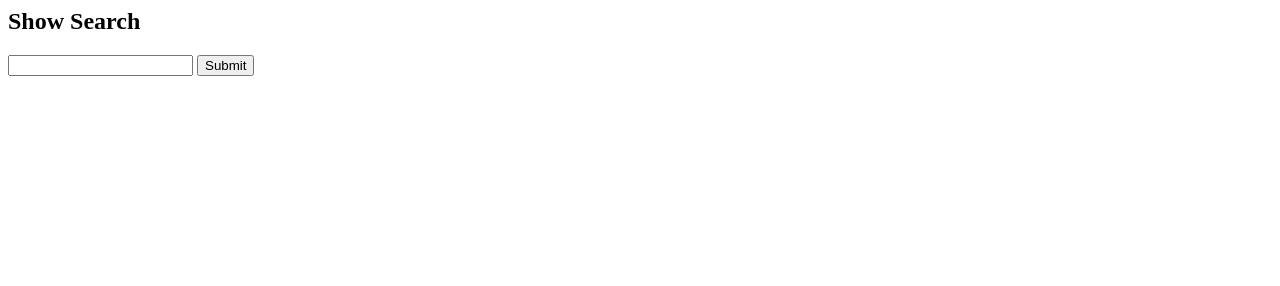
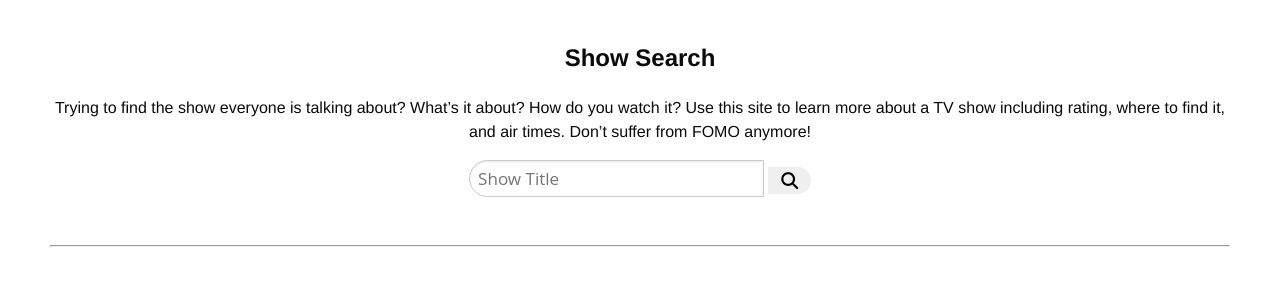
Before and after one commit to MelissaAJohnson/phase-1-project, a plain HTML site: page index.html in a window 1280 px wide. Drawn offline with Linux system fonts and the light colour scheme.

Commit message:
Initial MVP

```diff
--- a/index.css
+++ b/index.css
@@ -0,0 +1,93 @@
+body {
+    margin: 40px 50px;
+    padding: 0;
+    background: #fefefe;
+    font-family: helvetica neue,Helvetica,Roboto,Arial,sans-serif;
+    font-weight: 400;
+    line-height: 1.5;
+    color: #0a0a0a;
+}
+
+.header {
+    text-align: center;
+}
+
+#search {
+    display: inline-block;
+    border-radius: 2rem 0 0 2rem;
+    height: 2.3rem;
+    width: 50%
+}
+
+input {
+    margin: 5px;
+}
+
+[type=text], textarea {
+    display: block;
+    box-sizing: border-box;
+    width: 100%;
+    height: 2.6rem;
+    margin: 0 0 1.0666666667rem;
+    padding: 0.5333333333rem;
+    border: 1px solid #cacaca;
+    border-radius: 0;
+    background-color: #fefefe;
+    box-shadow: inset 0 1px 2px rgb(10 10 10 / 10%);
+    font-family: open sans,sans-serif;
+    font-size: 1.0666666667rem;
+    font-weight: 400;
+    line-height: 1.5;
+    color: #0a0a0a;
+    transition: box-shadow .5s,border-color .25s ease-in-out;
+}
+
+button {
+    display: inline-block;
+    vertical-align: middle;
+    padding: 0.9em 0.9em;
+    border: 1px solid transparent;
+    border-radius: 0;
+    font-family: inherit;
+    font-size: .85rem;
+    line-height: 1;
+    text-align: center;
+    cursor: pointer;
+}
+
+.header #search button {
+    border-radius: 0 2rem 2rem 0;
+    display: inline-block;
+    border-bottom: none;
+}
+
+img {
+    width:200px;
+}
+
+.left {
+    float: left!important;
+}
+
+.small-5 {
+    width: 250px;
+}
+
+h1 {
+    font-family: open sans,sans-serif;
+    font-weight: 300;
+    margin-bottom: 0px;
+    font-size: large;
+}
+
+#information p {
+    display: -webkit-box;
+    overflow: hidden;
+    -webkit-line-clamp: 2;
+    -webkit-box-orient: vertical;
+}
+
+#general-info-panel {
+    background-color: #f7f7f7;
+    margin-bottom: 40px;
+}
--- a/index.html
+++ b/index.html
@@ -5,22 +5,31 @@
   <meta http-equiv='X-UA-Compatible' content='ie=edge'/>
   <title>Show Search</title>
   <script src='js/index.js'></script>
+  <script src="https://kit.fontawesome.com/8d4035a275.js" crossorigin="anonymous"></script>
   <link rel='stylesheet' href='index.css'/>
 </head>
 <body>
   <div id='main'>
-
-    <h2>Show Search</h2>
-
-    <form id='search-form'>
-      <input id='search' type='text' name='search'>
-      <input type='submit' name='submit'/>
-    </form>
+    <div class="header">
+      <h2>Show Search</h2>
+      <p>Trying to find the show everyone is talking about? What’s it about? How do you watch it? Use this site to learn more about a TV show including rating, where to find it, and air times. Don’t suffer from FOMO anymore!</p>
+      <form id='search-form'>
+        <div id = "search">
+          <input id='search' type='text' name='search' placeholder='Show Title'>
+          <button type='submit' name='submit'>
+            <i class="fa fa-search fa-lg" aria-hidden="true"></i>
+          </button>
+        </div>
+      </form>
+      <br><hr>
+    </div>
 
     <div id='show-container'>
+      <div class = "row">
       <ul id='show-list'>
 
       </ul>
+      </div>
     </div>
 
   </div>
--- a/js/index.js
+++ b/js/index.js
@@ -4,8 +4,16 @@ document.addEventListener('DOMContentLoaded', () => {
         e.preventDefault()
         findShow(e.target.search.value)
         form.reset()
+
+        // Clear results on subsequent searches
+        const div = document.getElementById('show-list');
+        while(div.firstChild){
+            div.removeChild(div.firstChild);
+        }
     })
 })
+
+
 
 function findShow(name) {
     fetch(`https://api.tvmaze.com/search/shows?q=${name}`)
@@ -24,18 +32,18 @@ function findShow(name) {
             showGenres = data[i].show.genres;
 
             // Add user info to the page
-            const node = document.createElement("p");
+            const node = document.createElement('p');
             node.innerHTML += `
-                <img src ="${showIcon}" style="width:200px"><br>
-                <span id = "${showName}" class = "userInfo" style = "cursor:pointer">
-                    ${showName}
-                </span>
-                <br>${showSummary}
-                <br>Network: ${showNetwork}
-                <br>Status: ${showStatus}
-                <br>Genres: ${showGenres}
-                <br>Schedule: ${showSchedule}
-                <br> <a href="${showUrl}">Official Site</a>`;
+                <aside class = "left small-5"><img src ="${showIcon}"></aside>
+                <h1>${showName}</h1>
+                <div id = "information">${showSummary}</div>
+                <section id="general-info-panel"
+                    <br>Network: ${showNetwork}
+                    <br>Status: ${showStatus}
+                    <br>Genres: ${showGenres}
+                    <br>Schedule: ${showSchedule}
+                    <br> <a href="${showUrl}">Official Site</a>
+                </section>`;
             document.getElementById("show-list").appendChild(node);
         }
     })
@@ -45,16 +53,12 @@ function findShow(name) {
         const showList = document.querySelectorAll('span.showInfo')
         for (let x = 0; x < showList.length; x++) {
             showList[x].addEventListener("click", function() {
-                // showList[x] returned the show name with a bunch of spaces so I needed to remove the spaces
-                clickedName = showList[x].innerHTML.replace(/\s+/g, '')
                 fetch(`https://api.tvmaze.com/search/shows?q=${name}`)
                 .then(response => response.json())
                 .then(repoResponse => {
                     for (y = 0; y < repoResponse.length; y++) {
                         let rNode = document.createElement('p')
                         rNode.innerHTML += `${repoResponse[y].name}`
-                        // We added the user name as an ID so we could target the repository listing to be below that user
-                        document.getElementById(`${clickedName}`).appendChild(rNode);
                     }
                 })
             })
```
